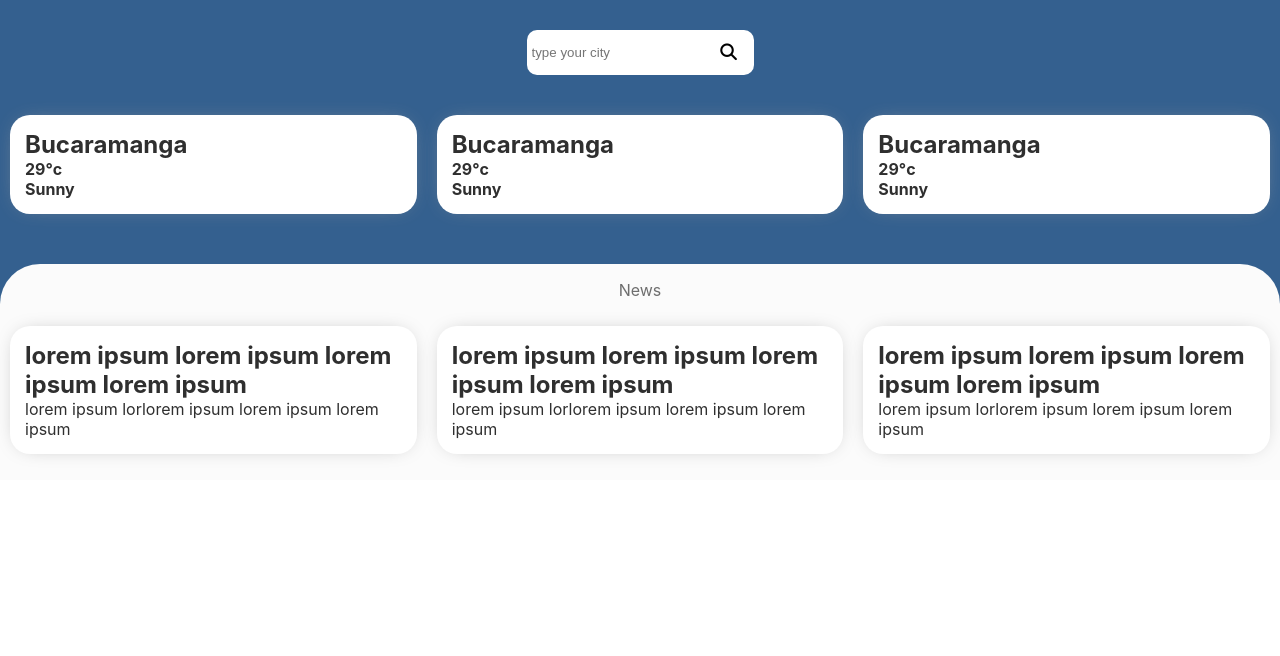
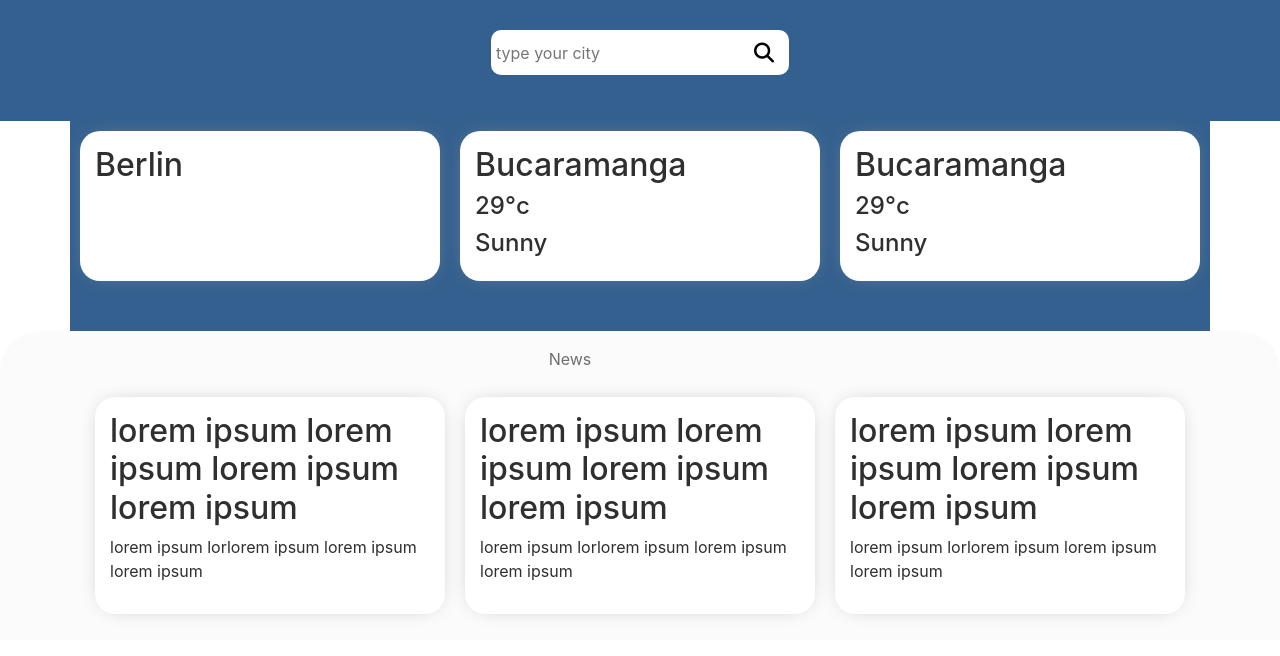
Before and after one commit to davidescobar007/weane, a React (Create React App) app: page / in a window 1280 px wide. Shown: the top 656 px of the page. Built offline with nearby package versions, Linux system fonts and the light colour scheme; the HTML template or start-up script is replaced by a standard one.

Commit message:
wtf am i doing?... getting info from climate api, but not showing it in the view yet.

```diff
--- a/package.json
+++ b/package.json
@@ -3,7 +3,10 @@
   "version": "0.1.0",
   "private": true,
   "dependencies": {
+    "bootbox": "^5.3.2",
+    "bootstrap": "^4.3.1",
     "react": "^16.9.0",
+    "react-bootbox": "^1.1.1",
     "react-dom": "^16.9.0",
     "react-redux": "^7.1.1",
     "react-scripts": "3.1.1",
--- a/src/Components/Home/Home.js
+++ b/src/Components/Home/Home.js
@@ -1,10 +1,34 @@
 import React from 'react'
 import './Home.css';
-import { useSelector } from 'react-redux';
+import { useDispatch, useSelector } from 'react-redux';
+import { addLocationAction } from '../../actions/locationActions';
 
 function Home() {
-    const city = useSelector((state) => state.location);
-    console.log(city);
+
+    const location = useSelector(state => state.location[0].location === undefined ? state.location : state.location[0].location);
+
+    console.log(location);
+    //dispatch to start the action
+    const dispatch = useDispatch();
+    const addNewLocation = location => dispatch(addLocationAction(location));
+
+    const submitLocation = async (e) => {
+        e.preventDefault();
+        const appid = '36e2fa16b70a4422ed609a5ad91f71f5';
+        const url = `https://api.openweathermap.org/data/2.5/weather?q=${location}&APPID=${appid}&units=metric`;
+        const response = await fetch(url);
+        const result = await response.json();
+        if (result.name) {
+            addNewLocation({
+                temperature: result.main.temp,
+                description: result.weather[0].description
+            })
+        } else {
+            alert("Please type a valid city!");
+        }
+    }
+
+
     return (
         <div>
             <section>
@@ -12,11 +36,11 @@ function Home() {
                     <a href="#!" className="home_card child">
                         <article>
                             <header>
-                                <h2>Bucaramanga</h2>
+                                <h2>{location}</h2>
                             </header>
                             <div>
-                                <h4>29°c</h4>
-                                <h4>Sunny</h4>
+                                <h4>{}</h4>
+                                <h4>{}</h4>
                             </div>
                         </article>
                     </a>
--- a/src/Components/header/Header.js
+++ b/src/Components/header/Header.js
@@ -8,32 +8,33 @@ function Header({ getLocation }) {
 
 
   //component state
-  const [city, setCity] = useState("");
-  // const [country, setCountry] = useState(undefined);
-  // const [country, setCountry] = useState(undefined);
+  const [location, setLocation] = useState("");
 
   //dispatch to start the actions
   const dispatch = useDispatch();
-  const addNewLocation = city => dispatch(addLocationAction(city));
+  const addNewLocation = location => dispatch(addLocationAction(location));
 
-  const askAPI = async (e) => {
-
+  const submitLocation = async (e) => {
+    e.preventDefault();
     const appid = '36e2fa16b70a4422ed609a5ad91f71f5';
-
-    const url = `https://api.openweathermap.org/data/2.5/weather?q=${city}&APPID=${appid}&units=metric`;
-
+    const url = `https://api.openweathermap.org/data/2.5/weather?q=${location}&APPID=${appid}&units=metric`;
     const response = await fetch(url);
     const result = await response.json();
-    console.log(result)
-  }
+    // console.log(result.weather[0].description)
+    if (result.name) {
+      addNewLocation({
+        location: location
+      })
+    }else{
+      alert("Please type a valid city!");
+    }
+    // navigator.geolocation.getCurrentPosition(function(location) {
+    //   console.log(location.coords.latitude);
+    //   console.log(location.coords.longitude);
+    //   console.log(location.coords.accuracy);
+    // });
 
-  const submitLocation = e => {
-    e.preventDefault();
-    addNewLocation({
-      city : city
-    })
-    askAPI();
-    setCity("")
+    setLocation("")
   }
 
   return (
@@ -50,8 +51,8 @@ function Header({ getLocation }) {
                   name="city"
                   placeholder="type your city"
                   aria-label="type a city to get weather and latest news"
-                  value={city}
-                  onChange={(e) => setCity(e.target.value)}
+                  value={location}
+                  onChange={(e) => setLocation(e.target.value)}
                 />
                 <button id="search_button" type="submit"><i className="fas fa-lg fa-search"></i></button>
               </form>
--- a/src/reducers/locationReducer.js
+++ b/src/reducers/locationReducer.js
@@ -1,5 +1,5 @@
 const initialState = {
-    location:[25],
+    location:["Berlin"]
 }
 
 export default function(state = initialState, action){
@@ -7,7 +7,7 @@ export default function(state = initialState, action){
         //ADD_lOCATION  is the action to be done
         case 'ADD_LOCATION': return {
 
-            location:[ action.payload]
+            location:[ action.payload ]
         }
         default:
             return state;
```
Also changed, not shown: 1 other file (tests, documents, lock files or other folders).
